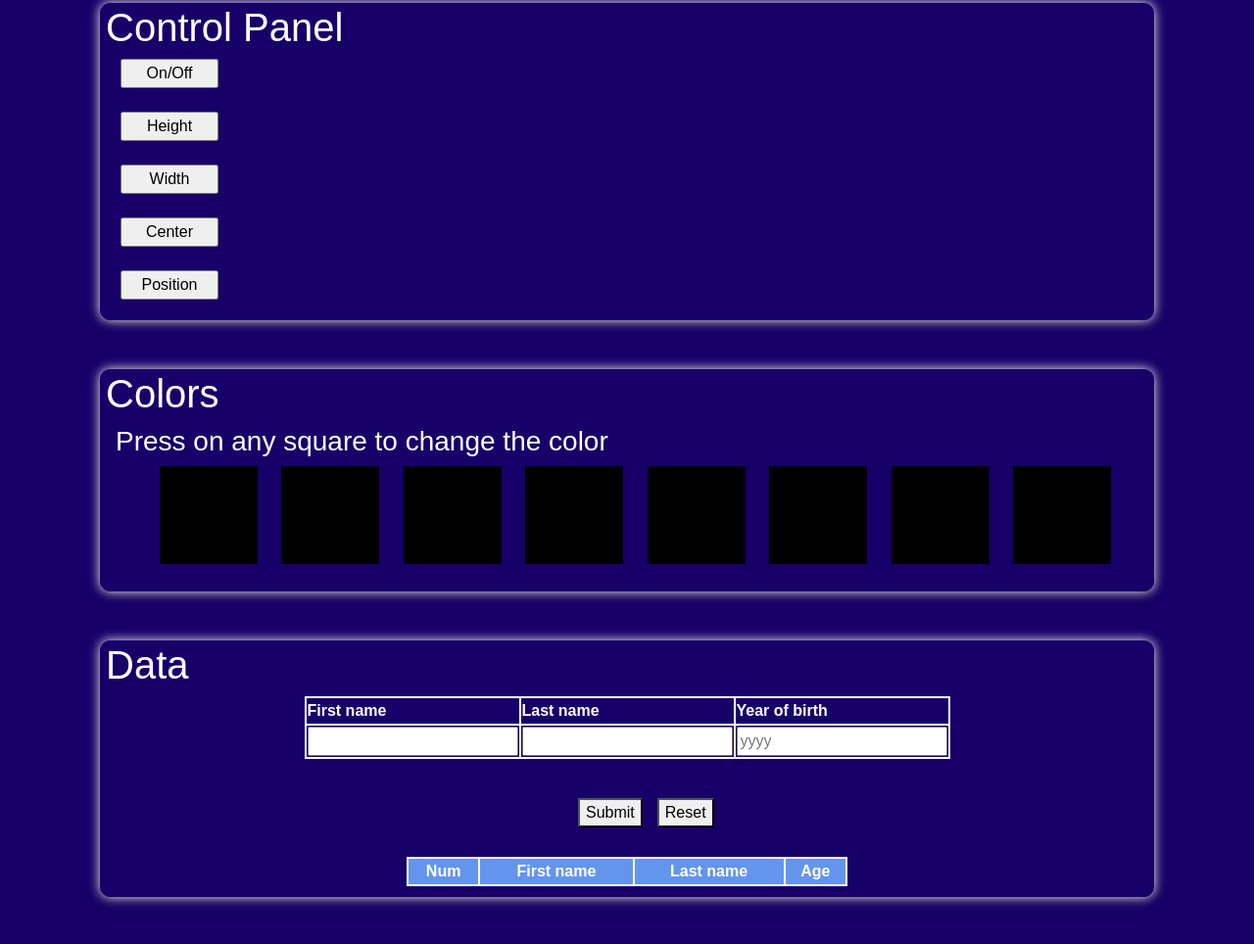
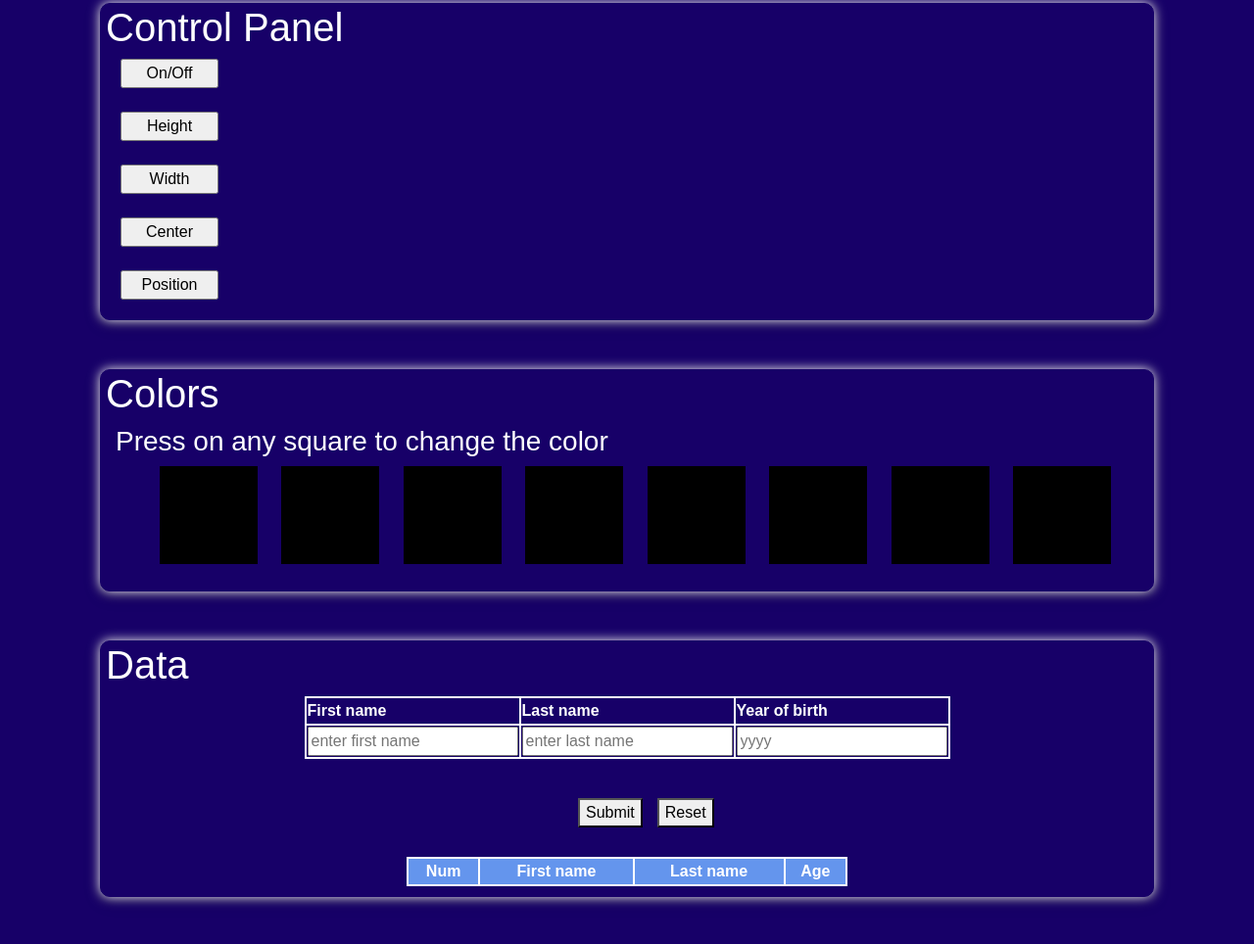
Before and after one commit to sBACKcEND/JavaScript, a plain HTML site: page index.html in a window 1280 px wide. Shown: the part 363-1327 px from the top of the page at 98% size. Drawn offline with nearby package versions, Linux system fonts and the light colour scheme; a web font is replaced by a local one.

Commit message:
Update index.html

```diff
--- a/index.html
+++ b/index.html
@@ -101,8 +101,8 @@
                         <th>Year of birth</th>
                     </tr>
                     <tr>
-                        <td><input id="firstName" type="text" name="name"></td>
-                        <td><input id="lastName" type="text" name="lastname"></td>
+                        <td><input id="firstName" type="text" name="name" placeholder="enter first name"></td>
+                        <td><input id="lastName" type="text" name="lastname" placeholder="enter last name"></td>
                         <td><input id="countAge" type="number" name="age" placeholder="yyyy"></td>
                     </tr>
                 </table>
```
